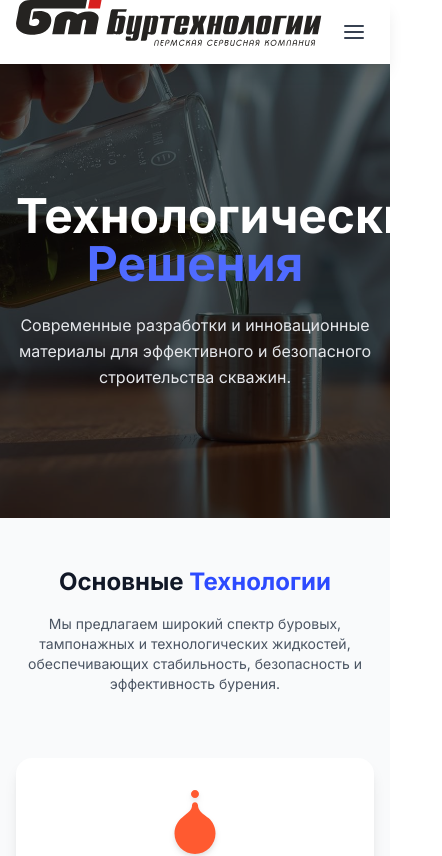
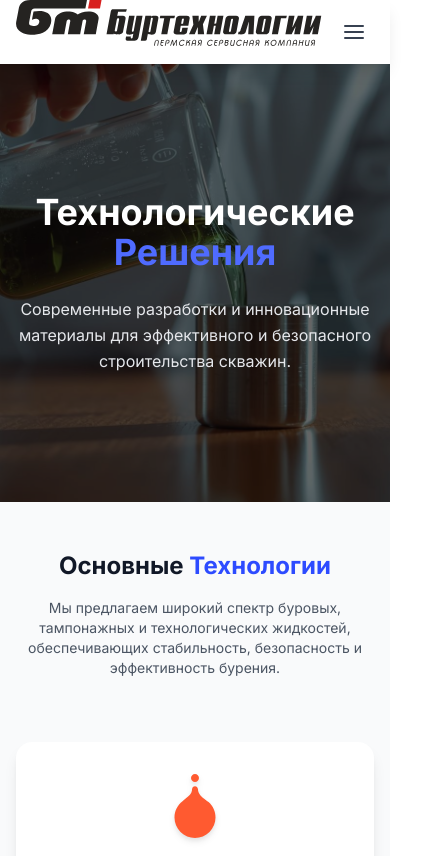
Before and after one commit to insimo55/pskbt-site, a Next.js app: page /technologies in a window 390 px wide. Shown: the top 856 px of the page, 442 px wide, since content can reach past the window. Built offline with nearby package versions, Linux system fonts and the light colour scheme.

Commit message:
litle change

```diff
--- a/components/TechnologiesPage.tsx
+++ b/components/TechnologiesPage.tsx
@@ -27,7 +27,7 @@ export default function TechnologiesPage() {
             initial={{ opacity: 0, y: 40 }}
             animate={{ opacity: 1, y: 0 }}
             transition={{ duration: 0.8 }}
-            className="text-5xl md:text-6xl font-bold mb-6"
+            className="text-4xl sm:text-5xl md:text-6xl font-bold mb-6"
           >
             Технологические <span className="text-primary-500">Решения</span>
           </motion.h1>
```
